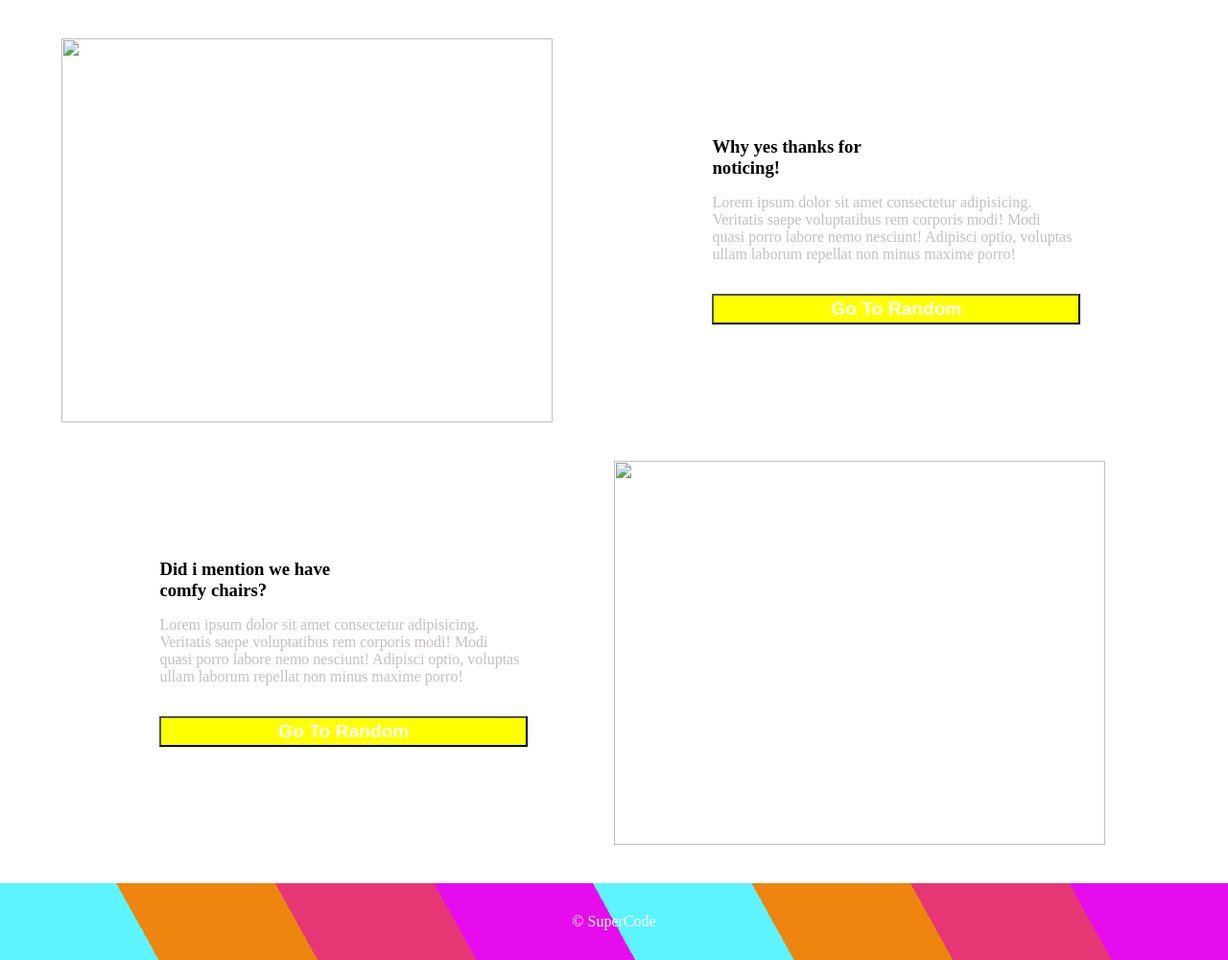
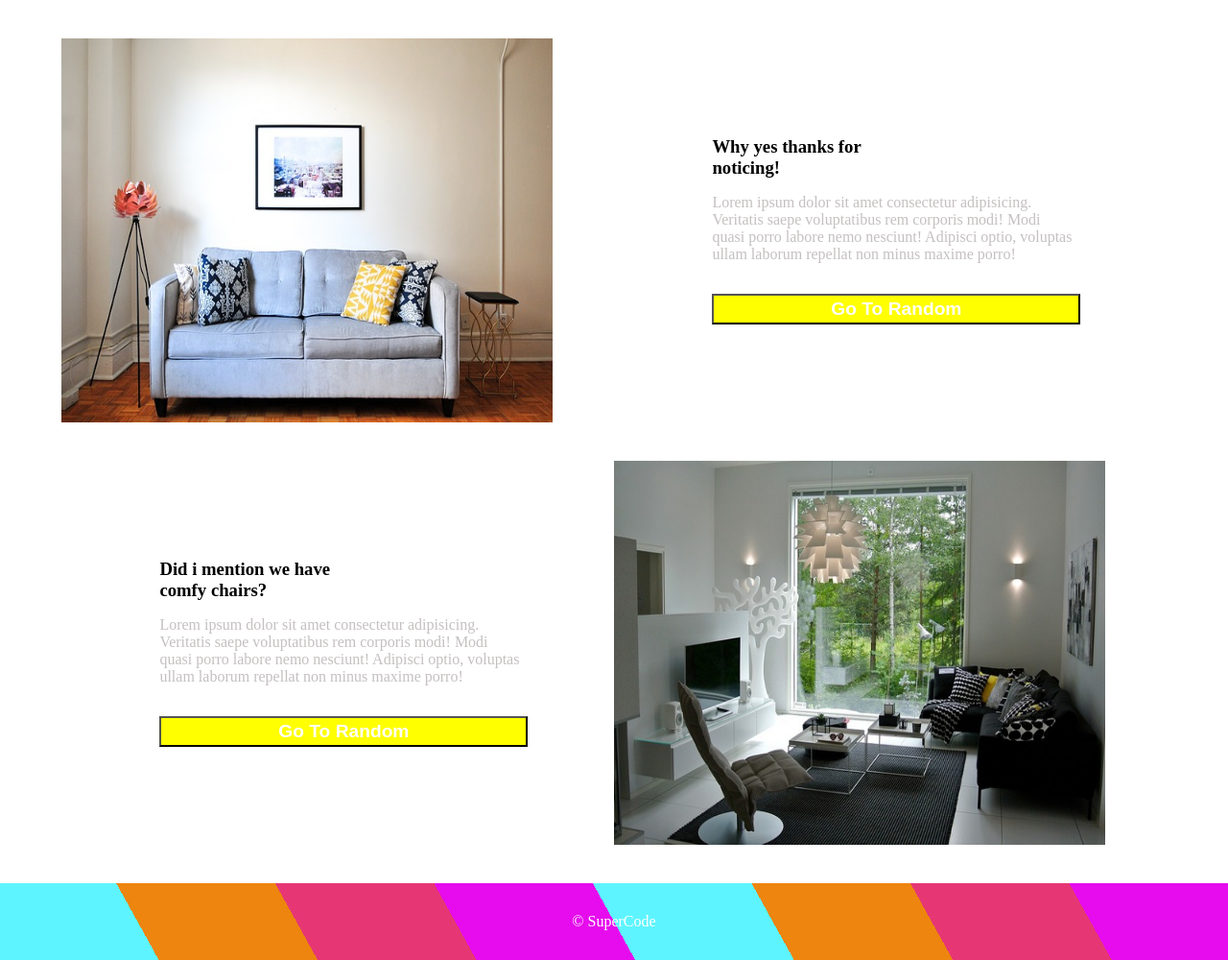
Before and after one commit to sulehria5/Projekt-SASS, a plain HTML site: page index.html in a window 1280 px wide. Shown: the part 800-1800 px from the top of the page at 96% size. Drawn offline with Linux system fonts and the light colour scheme; the site is published under a folder, as on GitHub Pages, so addresses that start at the root find nothing.

Commit message:
Update index.html

```diff
--- a/index.html
+++ b/index.html
@@ -29,7 +29,7 @@
     </section>
     <section class="About">
         <article>
-            <img src="/img/features2.jpg" alt="">
+            <img src="img/features2.jpg" alt="">
         </article>
         <article>
             <h1>Why yes thanks for<br> noticing! </h1>
@@ -50,7 +50,7 @@
             <button>Go To Random</button>
         </article>
         <article>
-            <img src="/img/features3.jpg" alt="">
+            <img src="img/features3.jpg" alt="">
         </article>
     </section>
     <section class="Footer">
```
